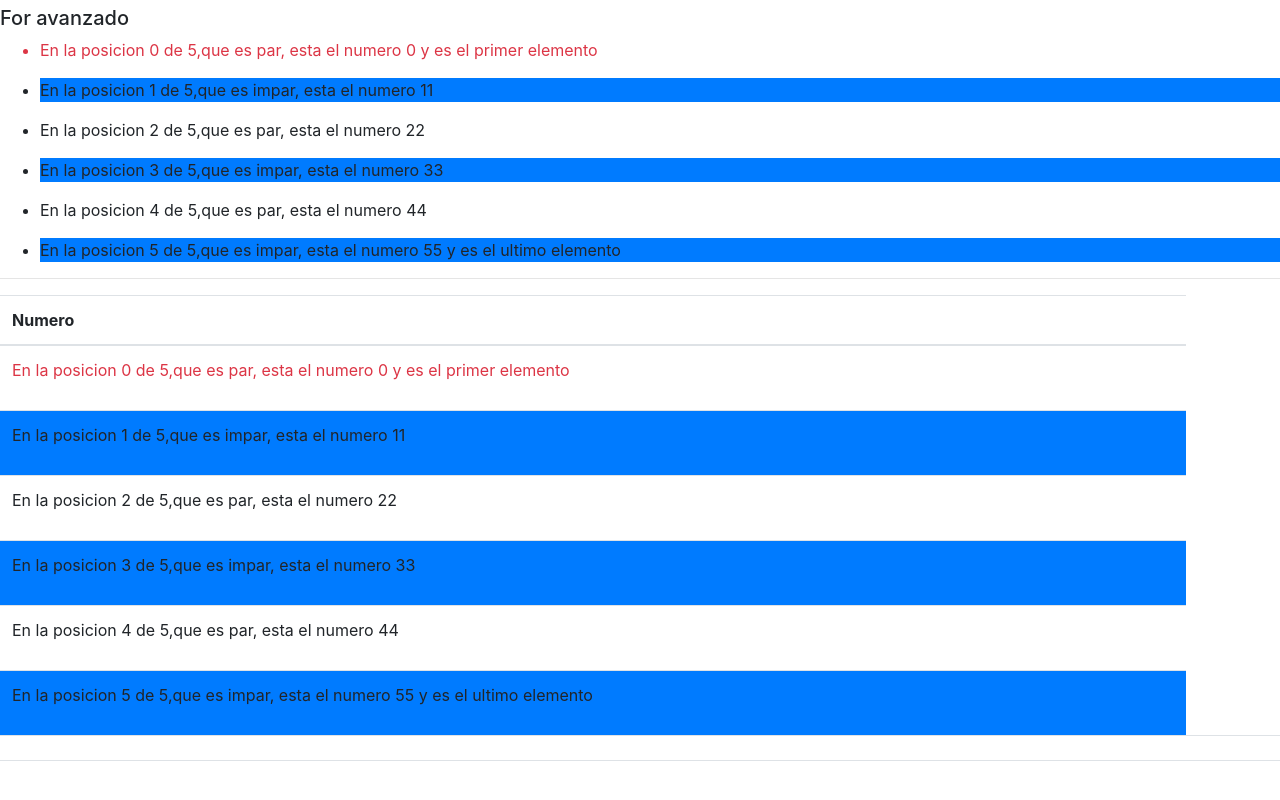
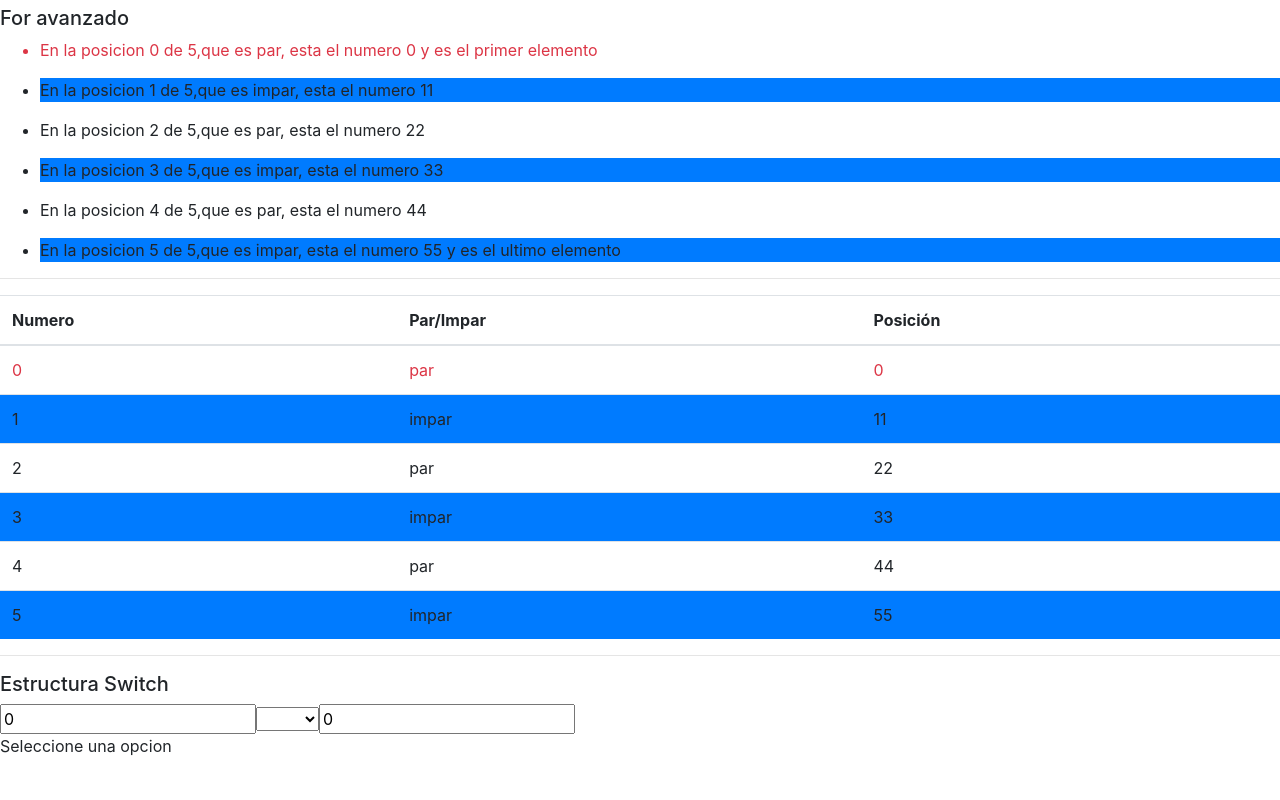
Before and after one commit to jaimesvlucas/prueba, an Angular app: page /estructuras in a window 1280 px wide. Shown: the part 444-1244 px from the top of the page. After the commit the page ends 1202 px from the top, so only its background shows below. Built offline with nearby package versions, Linux system fonts and the light colour scheme.

Commit message:
Version 1.7 añadido la carpeta clases con la clase usuario y acabado las estructuras de control

```diff
--- a/src/app/app-routing.module.ts
+++ b/src/app/app-routing.module.ts
@@ -7,6 +7,7 @@ import { CalculadoraComponent } from './componentes/calculadora/calculadora.comp
 import { MultiplicarComponent } from './componentes/multiplicar/multiplicar.component';
 import { TuberiasComponent } from './componentes/tuberias/tuberias.component';
 import { EstructurasComponent } from './componentes/estructuras/estructuras.component';
+import { FormularioClaseComponent } from './componentes/formulario-clase/formulario-clase.component';
 
 const routes: Routes = [
   {path: "", component:HomeComponent},
@@ -16,6 +17,7 @@ const routes: Routes = [
   {path: "multiplicar/:factor", component:MultiplicarComponent},
   {path: "tuberias", component:TuberiasComponent},
   {path: "estructuras", component:EstructurasComponent},
+  {path: "formulario-clase", component:FormularioClaseComponent},
   {path: "**", component:HomeComponent}
 ];
 
--- a/src/app/app.module.ts
+++ b/src/app/app.module.ts
@@ -15,6 +15,7 @@ import { TuberiasComponent } from './componentes/tuberias/tuberias.component';
 import { DniPipe } from './pipes/dni.pipe';
 import { NumerosPipe } from './pipes/numeros.pipe';
 import { EstructurasComponent } from './componentes/estructuras/estructuras.component';
+import { FormularioClaseComponent } from './componentes/formulario-clase/formulario-clase.component';
 
 @NgModule({
   declarations: [
@@ -29,7 +30,8 @@ import { EstructurasComponent } from './componentes/estructuras/estructuras.comp
     TuberiasComponent,
     DniPipe,
     NumerosPipe,
-    EstructurasComponent
+    EstructurasComponent,
+    FormularioClaseComponent
   ],
   imports: [
     BrowserModule,
--- /dev/null
+++ b/src/app/clases/usuario.ts
@@ -0,0 +1,10 @@
+export class Usuario {
+    nombre:string;
+    apellido:string;
+    edad?:number;
+    constructor(nombre?:string, apellido?:string, edad?:number){
+        this.nombre = nombre;
+        this.apellido = apellido;
+        this.edad = edad;
+    }
+}
--- a/src/app/componentes/estructuras/estructuras.component.html
+++ b/src/app/componentes/estructuras/estructuras.component.html
@@ -34,24 +34,30 @@
   <thead>
     <tr>
       <th>Numero</th>
-    </tr>
-    <tr *ngFor= "let numero of [0,11,22,33,44,55]; let indice= index; let impar=odd;let primero= first; let ultimo=last; let cuenta=count"
-    [ngClass]="{'text-danger':primero, 'bg-primary':impar}" (click)="muestraDatos(numero, indice, impar, primero, ultimo)" >
-      <td>
-      <p>En la posicion {{indice}} de {{cuenta-1}},que es {{impar?"impar":"par"}}, esta el numero {{numero}} {{primero?" y es el primer elemento":""}} {{ultimo?" y es el ultimo elemento":""}} </p>
-    </td>
+      <th>Par/Impar</th>
+      <th>Posición</th>
     </tr>
   </thead>
   <tbody>
-    <tr>
-      <td scope="row"></td>
-      <td></td>
-      <td></td>
-    </tr>
-    <tr>
-      <td scope="row"></td>
-      <td></td>
-      <td></td>
+    <tr *ngFor= "let numero of [0,11,22,33,44,55]; let indice= index; let impar=odd;let primero= first; let ultimo=last; let cuenta=count"
+    [ngClass]="{'text-danger':primero, 'bg-primary':impar}" (click)="muestraDatos(numero, indice, impar, primero, ultimo)">
+      <td>{{indice}}</td>
+      <td>{{impar?"impar":"par"}}</td>
+      <td>{{numero}}</td>
     </tr>
   </tbody>
 </table>
+<hr>
+<h5>Estructura Switch</h5>
+<input  type="number" [(ngModel)]="num1">
+<select  id="select" [(ngModel)]="operador">
+  <option *ngFor = "let operacion of operaciones;let indice= index" value="{{ operacion}}"> {{ operacion}} </option>
+</select>
+<input  type="number" [(ngModel)]="num2">
+<div [ngSwitch]="operador">
+  <div *ngSwitchCase="'suma'"> {{num1+num2}} </div>
+  <div *ngSwitchCase="'resta'">{{num1-num2}}</div>
+  <div *ngSwitchCase="'mult'">{{num1*num2}}</div>
+  <div *ngSwitchCase="'div'">{{num1/num2}}</div>
+  <div *ngSwitchDefault>Seleccione una opcion</div>
+</div>
--- a/src/app/componentes/estructuras/estructuras.component.ts
+++ b/src/app/componentes/estructuras/estructuras.component.ts
@@ -8,6 +8,10 @@ import { Component, OnInit } from '@angular/core';
 export class EstructurasComponent implements OnInit {
   verdad: boolean = false;
   anios: number ;
+  num1: number = 0;
+  num2: number = 0;
+  operador:string = "";
+  operaciones:string[] = ["suma","resta","mult","div"];
   constructor() { }
 
   ngOnInit(): void {
--- /dev/null
+++ b/src/app/componentes/formulario-clase/formulario-clase.component.html
@@ -0,0 +1,8 @@
+<input type="text" placeholder="nombre" [(ngModel)]="user.nombre">
+<input type="text" placeholder="apellido" [(ngModel)]="user.apellido">
+<input type="number" [(ngModel)]="user.edad">
+<button (click)="insertar()" >insertar</button>
+<h5>Usuarios</h5>
+<ul>
+    <li (click)="mostrarUsuario(user)" *ngFor="let user of users"> {{user.nombre}} {{user.apellido}} {{user.edad}} </li>
+</ul>
--- /dev/null
+++ b/src/app/componentes/formulario-clase/formulario-clase.component.ts
@@ -0,0 +1,24 @@
+import { Component, OnInit } from '@angular/core';
+import { Usuario } from 'src/app/clases/usuario';
+
+@Component({
+  selector: 'app-formulario-clase',
+  templateUrl: './formulario-clase.component.html',
+  styleUrls: ['./formulario-clase.component.css']
+})
+export class FormularioClaseComponent implements OnInit {
+  user: Usuario= new Usuario();
+  users: Usuario[]=[];
+  constructor() { }
+
+  ngOnInit(): void {
+  }
+
+  insertar(): void{
+    this.users.push(this.user);
+    this.user= new Usuario();
+  }
+  mostrarUsuario(user:Usuario):void{
+    console.log(user.nombre+" "+user.apellido+" "+user.edad);
+  }
+}
--- a/src/app/componentes/home/home.component.html
+++ b/src/app/componentes/home/home.component.html
@@ -23,4 +23,7 @@
         </ul>
         <p>{{usuario}}</p>
     </div>
+    <ul>
+        <li (click)="muestraUsuario(items)" *ngFor="let items of usuarios1">{{items.nombre}} {{items.apellido}}</li>
+    </ul>
 </div>
--- a/src/app/componentes/home/home.component.ts
+++ b/src/app/componentes/home/home.component.ts
@@ -1,11 +1,12 @@
-import { Component, OnInit } from '@angular/core';
+import { Component, OnInit, OnDestroy } from '@angular/core';
+import { Usuario } from 'src/app/clases/usuario';
 
 @Component({
   selector: 'app-home',
   templateUrl: './home.component.html',
   styleUrls: ['./home.component.css']
 })
-export class HomeComponent implements OnInit {
+export class HomeComponent implements OnInit, OnDestroy {
 
 variable:String = "texto de prueba";
 num1: number = 0;
@@ -17,6 +18,11 @@ usuarios=[
   {nombre:"manolo2",apellido:"lopez2"}
 ];
 usuario:String = "";
+usuarios1: Usuario[]= [
+  {nombre:"manolo",apellido:"lopez"},
+  {nombre:"manolo1",apellido:"lopez1"},
+  {nombre:"manolo2",apellido:"lopez2"}
+];
 
   constructor() { }
 
@@ -31,4 +37,7 @@ usuario:String = "";
     this.usuario="El usuario ha hecho clic en "+item.nombre+" "+item.apellido;
   }
 
+  ngOnDestroy():void{
+    alert("hasta luego");
+  }
 }
--- a/src/app/componentes/navegacion/navegacion.component.html
+++ b/src/app/componentes/navegacion/navegacion.component.html
@@ -22,6 +22,9 @@
             <li class="nav-item">
                 <a class="nav-link" routerLinkActive routerLink="/estructuras">Estructuras</a>
             </li>
+            <li class="nav-item">
+                <a class="nav-link" routerLinkActive routerLink="/formulario-clase">Formulario Clase</a>
+            </li>
         </ul>
         <form class="form-inline my-2 my-lg-0">
             <input class="form-control mr-sm-2" type="text" placeholder="Search">
```
Also changed, not shown: src/app/componentes/formulario-clase/formulario-clase.component.css (added), 2 other files (tests, documents, lock files or other folders).
